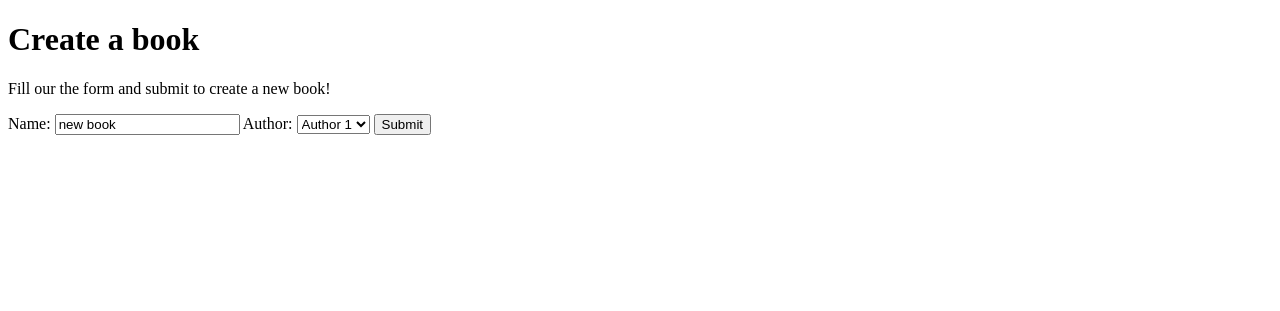
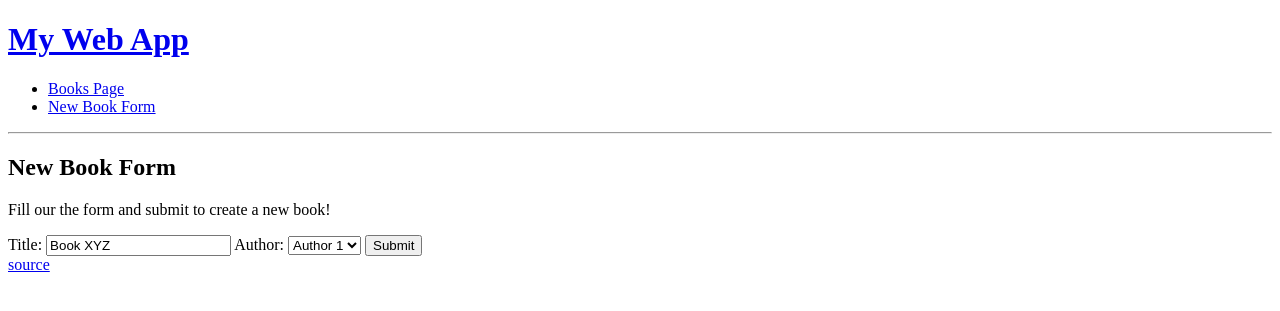
Before and after one commit to jonDuke/Twitoff, a Flask app: page /books/new in a window 1280 px wide. Shown: the top 311 px of the page. Run offline with Flask 2, Linux system fonts and the light colour scheme.

Commit message:
added a universal layout format

```diff
--- a/my_app/routes/book_routes.py
+++ b/my_app/routes/book_routes.py
@@ -27,7 +27,8 @@ def new_book():
 @book_routes.route("/books/create", methods=["GET", "POST"])
 def create_book():
     # add the new book to our dictionary
-    new_book = Book(title=request.form["title"], author_id=request.form["author_name"])
+    new_book = Book(title=request.form["book_title"],
+                    author_id=request.form["author_name"])
     db.session.add(new_book)
     db.session.commit()
     return redirect(f"/books")
--- a/my_app/routes/home_routes.py
+++ b/my_app/routes/home_routes.py
@@ -1,12 +1,12 @@
 # my_app/routes/home_routes.py
 
-from flask import Blueprint
+from flask import Blueprint, render_template
 
 home_routes = Blueprint("home_routes", __name__)
 
 @home_routes.route("/")
 def index():
-    return f"Hello World!"
+    return render_template("index.html")
 
 @home_routes.route("/about")
 def about():
--- /dev/null
+++ b/my_app/templates/layout.html
@@ -0,0 +1,37 @@
+<!doctype html>
+<html>
+  <head>
+    {% block title %}
+      <title>My Starter Web App | Learning how to use the Flask Python package.</title>
+    {% endblock %}
+  </head>
+
+  <body>
+
+    <!-- SITE NAVIGATION -->
+    <div class="container">
+      <div id="nav">
+        {% block nav %}
+          <h1><a href="/">My Web App</a></h1>
+          <ul>
+            <li><a href="/books">Books Page</a></li>
+            <li><a href="/books/new">New Book Form</a></li>
+          </ul>
+        {% endblock %}
+      </div>
+      <hr>
+
+      <!-- PAGE CONTENTS -->
+      <div id="content">
+        {% block content %}
+        {% endblock %}
+      </div>
+
+      <!-- FOOTER -->
+      <div id="footer">
+        <a href="https://github.com/jonDuke/my-web-app">source</a>
+      </div>
+    </div>
+
+  </body>
+</html>
--- a/my_app/templates/new_book.html
+++ b/my_app/templates/new_book.html
@@ -1,27 +1,24 @@
-<!DOCTYPE html>
-<html lang="en">
-<head>
-    <meta charset="UTF-8">
-    <meta name="viewport" content="width=device-width, initial-scale=1.0">
-    <title>Document</title>
-</head>
-<body>
-    <h1>Create a book</h1>
+{% extends "layout.html" %}
+
+{% block content %}
+
+    <h2>New Book Form</h2>
 
     <p>Fill our the form and submit to create a new book!</p>
 
     <form action="/books/create" method="POST">
-        <label>Name:</label>
-        <input type="text" name="title" placeholder="New Book" value="new book">
+
+        <label>Title:</label>
+        <input type="text" name="book_title" placeholder="Book XYZ" value="Book XYZ">
 
         <label>Author:</label>
         <select name="author_name">
-            <option value="A1">Author 1</option>
-            <option value="A2">Author 2</option>
-            <option value="A3">Author 3</option>
+          <option value="A1">Author 1</option>
+          <option value="A2">Author 2</option>
+          <option value="A3">Author 3</option>
         </select>
 
         <button>Submit</button>
     </form>
-</body>
-</html>
+
+{% endblock %}
```
Also changed, not shown: my_app/templates/books.html (+9 -12 lines), my_app/templates/index.html (added, +7 -0 lines).
